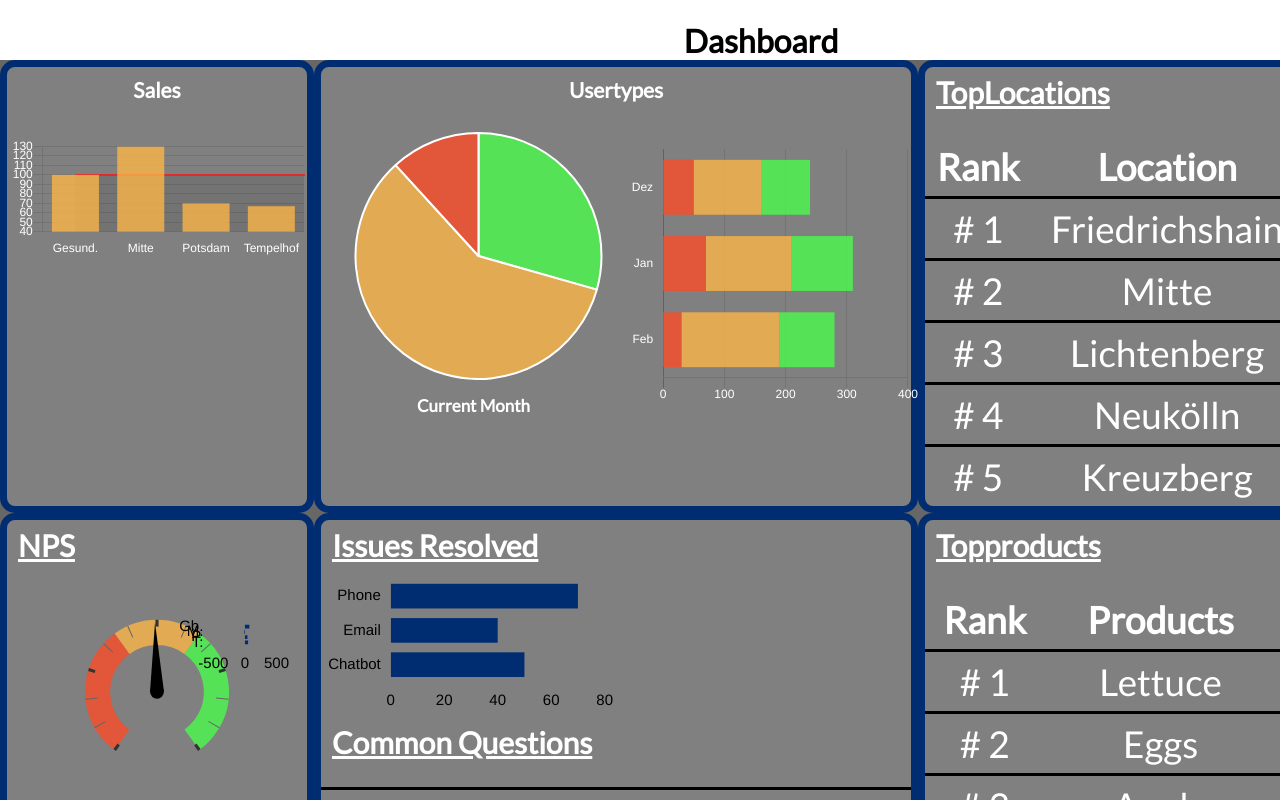
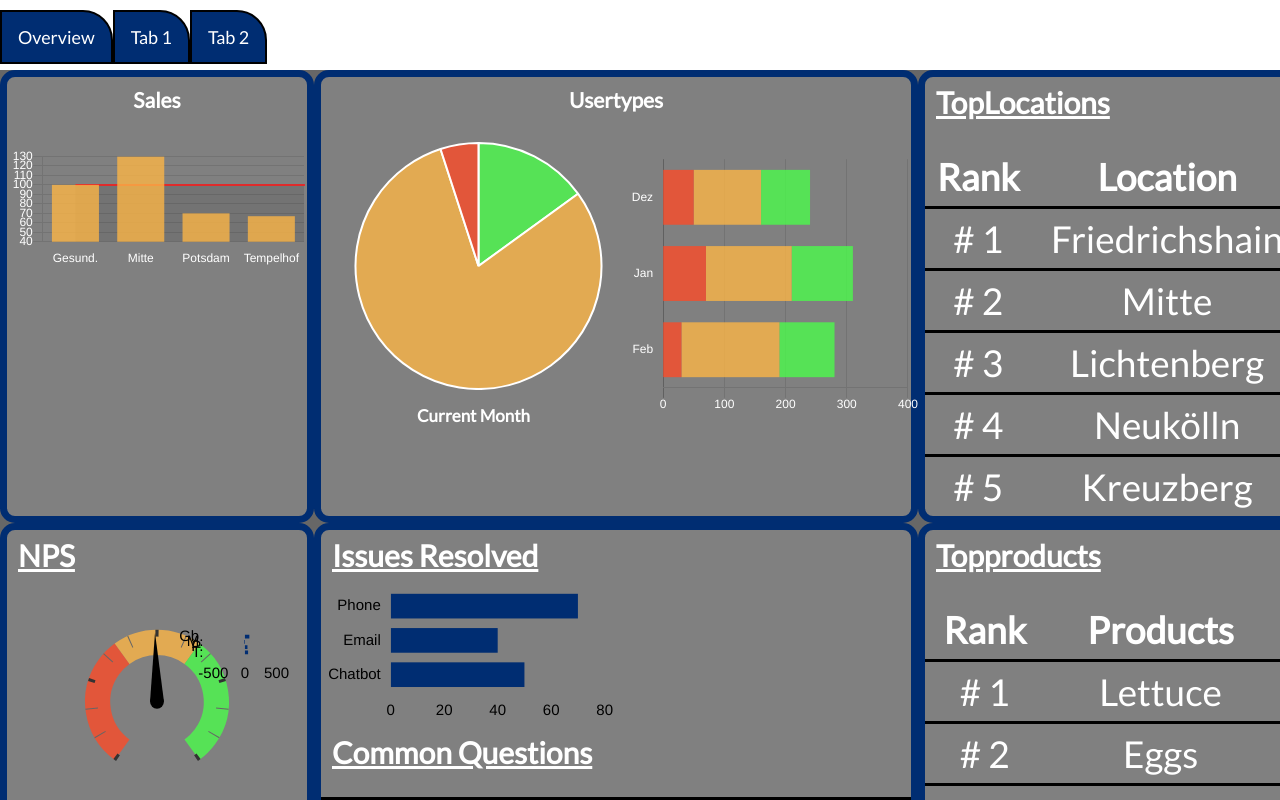
Before and after one commit to data-mining-code/dashboard-frontend, a Vue app: page /#/ in a window 1280 px wide. Shown: the top 800 px of the page. Built offline with nearby package versions, Linux system fonts and the light colour scheme; no server answers.

Commit message:
Added Tabs and connected it to broker with request every 10 sec

```diff
--- a/config/index.js
+++ b/config/index.js
@@ -13,7 +13,7 @@
     proxyTable: {},
 
     // Various Dev Server settings
-    host: 'localhost', // can be overwritten by process.env.HOST
+    host: '0.0.0.0', // can be overwritten by process.env.HOST
     port: 4040, // can be overwritten by process.env.PORT, if port is in use, a free one will be determined
     autoOpenBrowser: true,
     errorOverlay: true,
@@ -23,7 +23,7 @@
     // Use Eslint Loader?
     // If true, your code will be linted during bundling and
     // linting errors and warnings will be shown in the console.
-    useEslint: true,
+    useEslint: false,
     // If true, eslint errors and warnings will also be shown in the error overlay
     // in the browser.
     showEslintErrorsInOverlay: false,
--- a/src/App.vue
+++ b/src/App.vue
@@ -1,8 +1,22 @@
 <template>
   <div id="app">
-    <h1 class=navbartemp>
-      <b>Dashboard</b>
-    </h1>
+    <ul id="navbar">
+      <li>
+        <router-link to="/">
+          Overview
+        </router-link>
+      </li>
+      <li>
+        <router-link to="/tabone">
+          Tab 1
+        </router-link>
+      </li>
+      <li>
+        <router-link to="/tabtwo">
+          Tab 2
+        </router-link>
+      </li>
+    </ul>
     <router-view/>
   </div>
 </template>
@@ -25,15 +39,60 @@
   height: 100%;
   width: 100%;
   display: grid;
-  grid-template-rows: 60px 1fr;
+  grid-template-rows: 10px 60px 1fr;
 }
 html, body {
   margin: 0;
   width: 100%;
   height: 100%;
 }
+ul#navbar {
+  list-style-type: none;
+  margin: 0;
+  padding: 0;
+  overflow: hidden;
+  grid-row-start: 2;
+}
+li {
+  float: left;
+  height: 100%;
+}
+li a {
+  font-size: 1.4vw;
+  display: block;
+  color: white;
+  text-align: left;
+  padding: 14px 16px;
+  text-decoration: none;
+  background-color: #002d72;
+  border-radius: 0px 30px 0 0;
+  border: 2px solid black
+}
+/*
+li a:after {
+  content: "";
+  width: 0;
+  position: relative;
+  top: 14px;
+  right: -47px;
+  border-top: 84px solid white;
+  border-left: 30px solid #002d72;
+}
+li a:before {
+  content: "";
+  width: 0;
+  position: relative;
+  top: -14px;
+  left: -47px;
+  border-top: 84px solid white;
+  border-right: 30px solid #002d72;
+}
+ Change the link color to #111 (black) on hover */
+li a:hover {
+  background-color: #111;
+}
 .main{
-  grid-row-start: 2;
+  grid-row-start: 3;
   background-color: #676767;
 
 }
--- /dev/null
+++ b/src/components/TabOne.vue
@@ -0,0 +1,18 @@
+<template>
+  <div>
+    <h1>TabOne</h1>
+  </div>
+</template>
+<script>
+export default {
+  name: 'TabOne',
+  data () {
+    return {
+      name: 'TabOne'
+    }
+  }
+}
+</script>
+<style>
+
+</style>
--- /dev/null
+++ b/src/components/TabTwo.vue
@@ -0,0 +1,18 @@
+<template>
+  <div>
+    <h1>TabTwo</h1>
+  </div>
+</template>
+<script>
+export default {
+  name: 'TabTwo',
+  data () {
+    return {
+      name: 'TabTwo'
+    }
+  }
+}
+</script>
+<style>
+
+</style>
--- a/src/router/index.js
+++ b/src/router/index.js
@@ -1,6 +1,8 @@
 import Vue from 'vue'
 import Router from 'vue-router'
 import Main from '@/components/Main'
+import tabone from '@/components/TabOne'
+import tabtwo from '@/components/TabTwo'
 Vue.use(Router)
 
 export default new Router({
@@ -9,6 +11,16 @@
       path: '/',
       name: 'main',
       component: Main
+    },
+    {
+      path: '/tabone',
+      name: 'tabone',
+      component: tabone
+    },
+    {
+      path: '/tabtwo',
+      name: 'tabtwo',
+      component: tabtwo
     }
   ]
 })
```
Also changed, not shown: src/components/Main.vue (+19 -2 lines).
